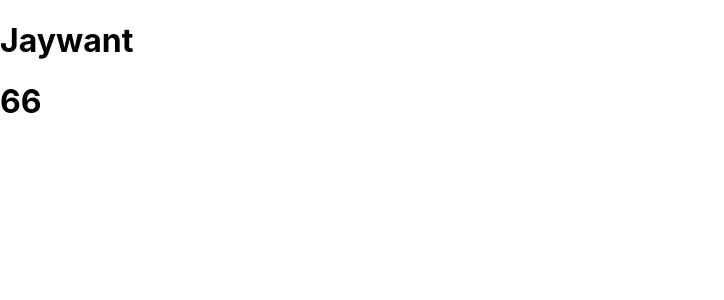
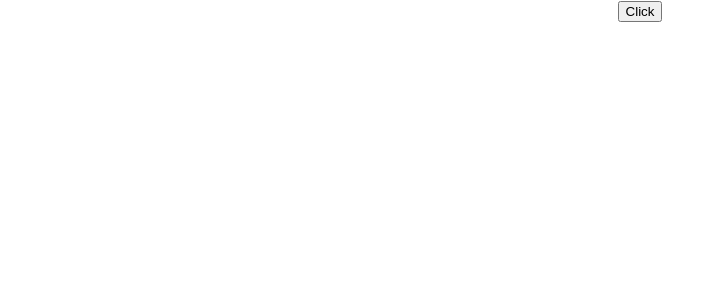
Before and after one commit to yogeshkumarpatil/new-app, a React (Create React App) app: page / in a window 1280 px wide. Shown: the top 300 px of the page, without its empty margins (0-724 px from the left). Built offline with nearby package versions, Linux system fonts and the light colour scheme.

Commit message:
Event handling is complete

```diff
--- /dev/null
+++ b/src/ClickFunction.js
@@ -0,0 +1,69 @@
+import "./App.css";
+import React, {Component} from "react";
+
+export default class ClickFunction extends Component {
+    render() {
+        const HelloFunction = (name) => {
+            alert("Hello " + name);
+        };
+
+        return (
+            <div className="App">
+                <input type="button" value="Click" onClick={ () => HelloFunction(this.props.name) } />
+            </div>
+        );
+    }
+}
+
+// import React from 'react'
+// import './App.css'
+
+// function ClickFunction(props){
+
+//   const HelloFunction = (name) => {
+//     alert("Hello " + name);
+//   }
+
+//   return (
+//     <div className="App">
+//       <input type="button" value="Click" onClick={() => HelloFunction(props.name)}/>
+//     </div>
+//   )
+// }
+
+// export default ClickFunction
+
+//import "./App.css";
+// import React, {Component} from "react";
+
+// export default class ClickFunction extends Component {
+//     HelloFunction() {
+//         alert("Hello Ram");
+//     }
+
+//     render() {
+//         return (
+//             <div className="App">
+//                 <input type="button" value="Click" onClick={this.HelloFunction} />
+//             </div>
+//         )
+//     }
+// }
+
+// import React from 'react'
+// import './App.css'
+
+// function ClickFunction(){
+
+//     function HelloFunction(){
+//         alert("Hello Mitesh");
+//     }
+
+//   return (
+//     <div className="App">
+//       <input type="button" value="Click" onClick={HelloFunction}/>
+//     </div>
+//   )
+// }
+
+// export default ClickFunction
--- a/src/index.js
+++ b/src/index.js
@@ -1,17 +1,17 @@
-import React from "react";
-import ReactDOM from "react-dom/client";
-import "./index.css";
-import App from "./App";
-import Student from "./Student";
-import Customer from "./Customer";
-import Employee from "./Employee";
-import reportWebVitals from "./reportWebVitals";
+import React from 'react';
+import ReactDOM from 'react-dom/client';
+import './index.css';
+import App from './App';
+import ClickFunction from './ClickFunction';
+import reportWebVitals from './reportWebVitals';
 
-const root = ReactDOM.createRoot(document.getElementById("root"));
+
+const root = ReactDOM.createRoot(document.getElementById('root'));
+
 root.render(
-    <React.StrictMode>
-        <Customer name="Kishor" age={33} />
-    </React.StrictMode>
+ <React.StrictMode>
+  <ClickFunction name="Amit Chavan"/>
+ </React.StrictMode>
 );
 
 // If you want to start measuring performance in your app, pass a function
```
